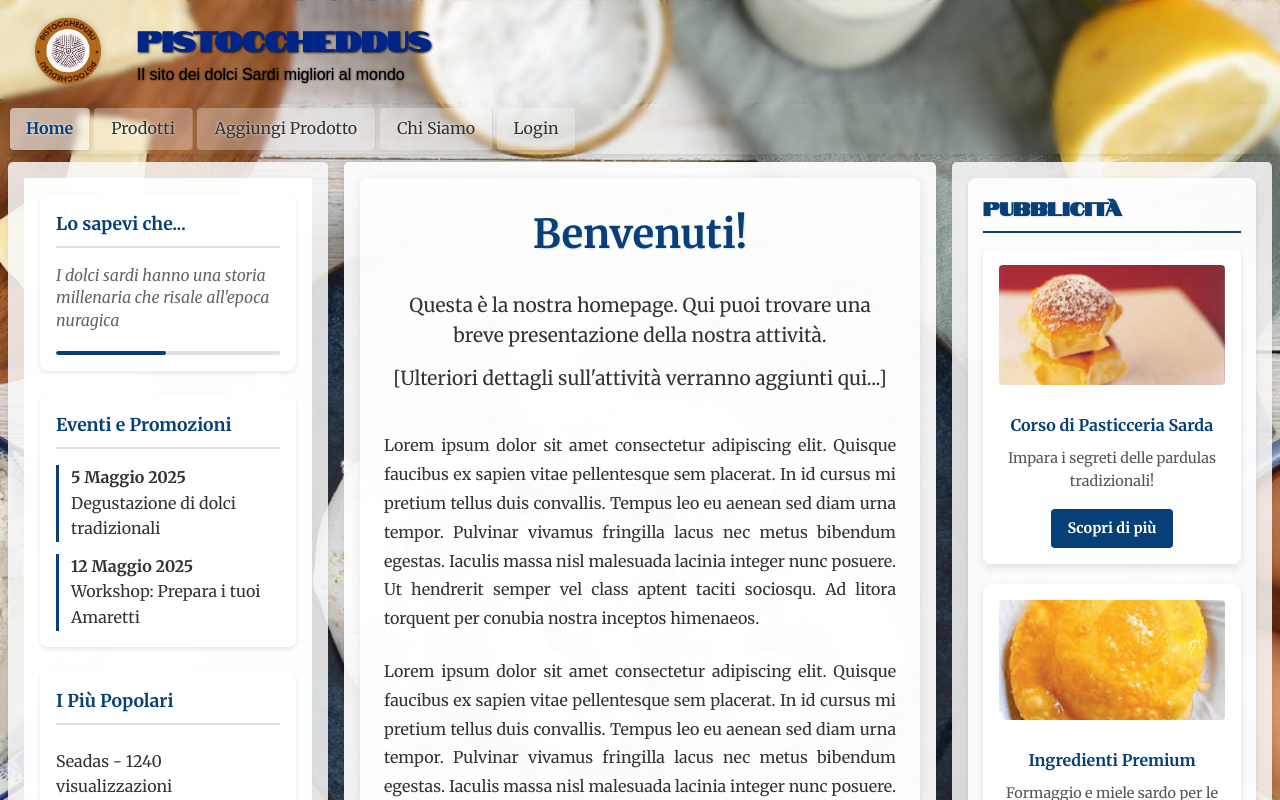
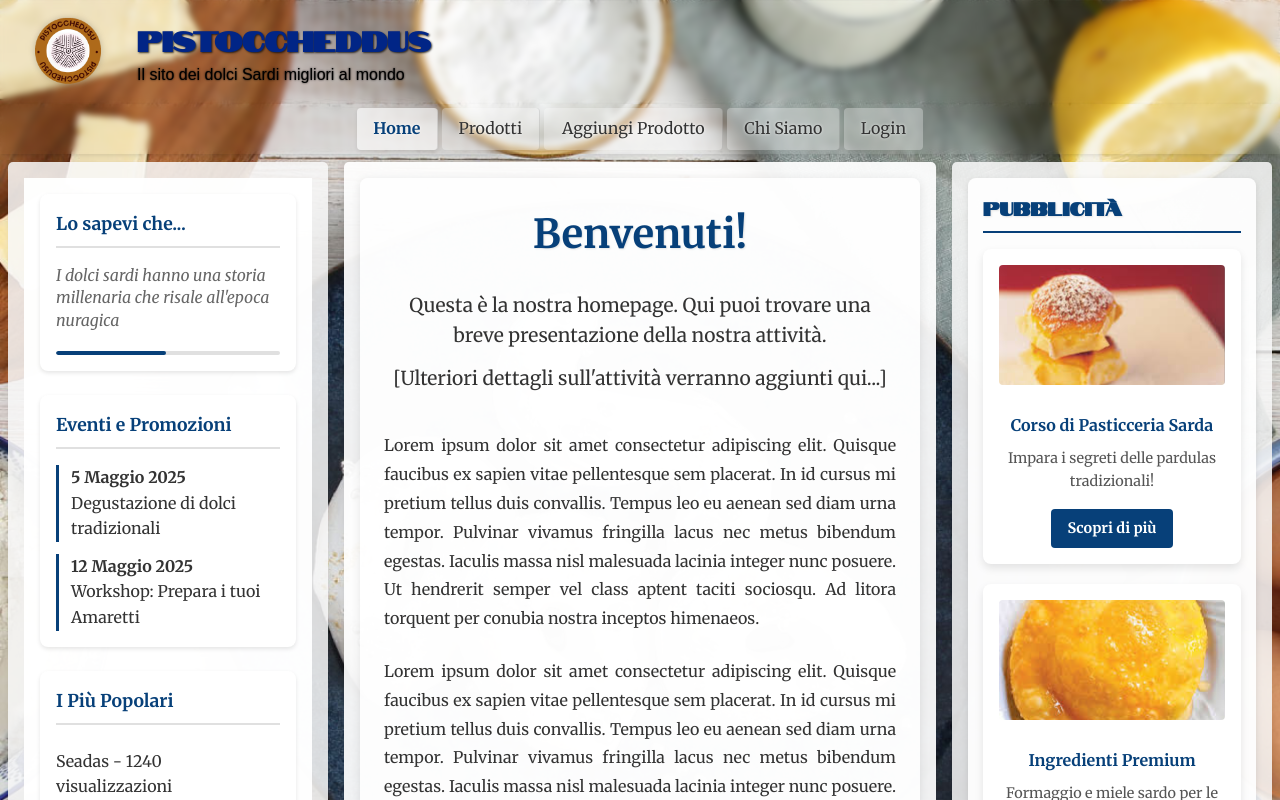
Before and after one commit to SolidusRam/PistoccheddusFPW, a Vue app in the folder PistoVUE/: page / in a window 1280 px wide. Shown: the top 800 px of the page. Built offline with nearby package versions, Linux system fonts and the light colour scheme.

Commit message:
Fix favicon path and improve NavBar alignment for better mobile display Con Igor!!

```diff
--- a/PistoVUE/index.html
+++ b/PistoVUE/index.html
@@ -2,7 +2,7 @@
 <html lang="">
   <head>
     <meta charset="UTF-8">
-    <link rel="icon" href="/favicon.ico">
+    <link rel="icon" href="public/favicon.ico">
     <meta name="viewport" content="width=device-width, initial-scale=1.0">
     <title>Pistoccheddus APP</title>
   </head>
--- a/PistoVUE/src/components/NavBar.vue
+++ b/PistoVUE/src/components/NavBar.vue
@@ -28,6 +28,7 @@ import { RouterLink } from 'vue-router'
   padding: 0.5rem;
   backdrop-filter: blur(5px);
   -webkit-backdrop-filter: blur(5px);
+  align-items: center; /* Aggiunto per centrare gli elementi in visualizzazione mobile */
 }
 
 .nav-link {
@@ -79,7 +80,7 @@ import { RouterLink } from 'vue-router'
 @media (min-width: 768px) {
   .main-nav {
     flex-direction: row;
-    justify-content: flex-start;
+    justify-content: center; /* Modificato da flex-start a center */
     align-items: center;
     padding: 0.25rem 0.5rem;
   }
```
